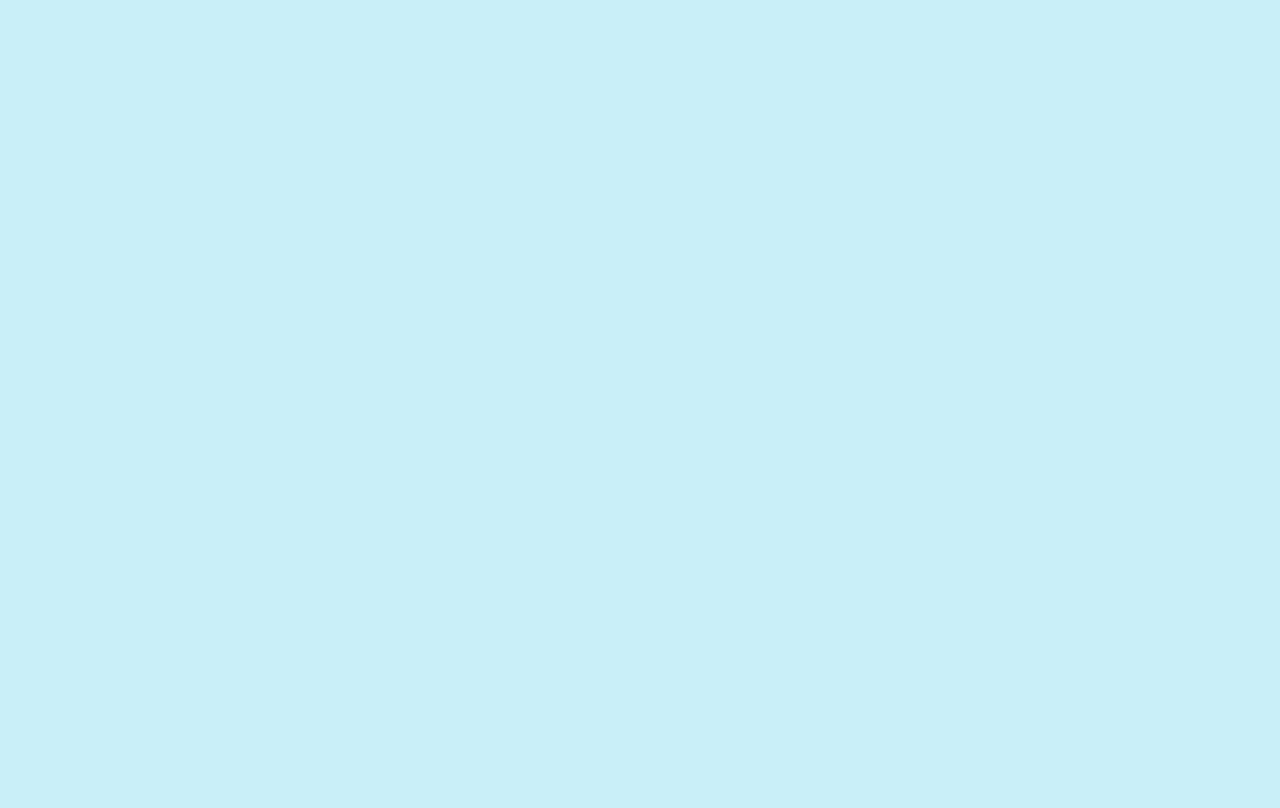
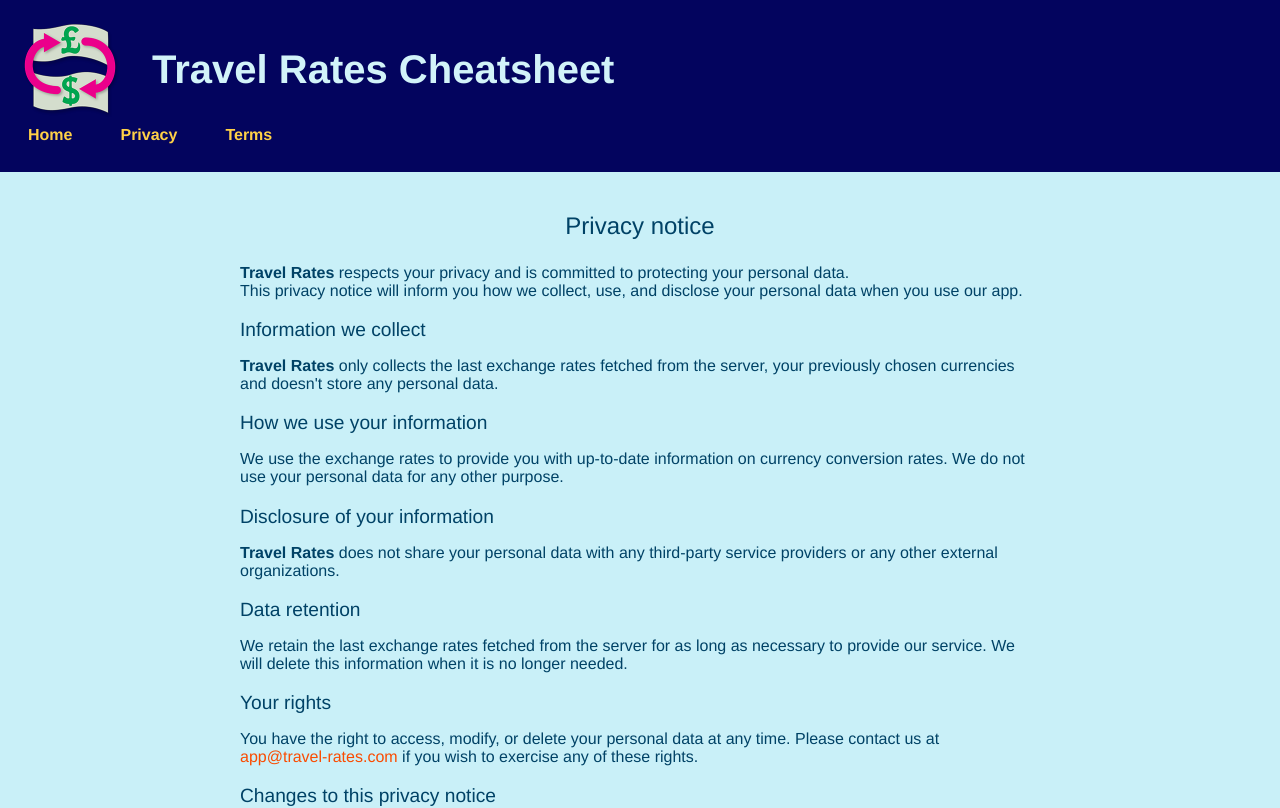
Before and after one commit to pcatlin/travel-rates-web, a React (Vite) app: page /privacy in a window 1280 px wide. Shown: the top 808 px of the page. Built offline with nearby package versions, Linux system fonts and the light colour scheme.

Commit message:
working locally too

```diff
--- a/src/main.jsx
+++ b/src/main.jsx
@@ -12,9 +12,9 @@ ReactDOM.createRoot(document.getElementById('root')).render(
         <ErrorBoundary>
             <BrowserRouter>
                 <Routes>
-                    <Route path="/" component={Home}/>
-                    <Route path="/privacy" component={Privacy}/>
-                    <Route path="/terms" element={Terms}/>
+                    <Route path="/" element={<Home/>}/>
+                    <Route path="/privacy" element={<Privacy/>}/>
+                    <Route path="/terms" element={<Terms/>}/>
                 </Routes>
             </BrowserRouter>
         </ErrorBoundary>
--- a/src/pages/terms.jsx
+++ b/src/pages/terms.jsx
@@ -2,12 +2,12 @@ import Header from "../components/header.jsx";
 
 export default function Terms() {
     return (
-        <>
+        <div className='app'>
             <Header/>
             <main className='page terms'>
                 <h1>Terms</h1>
                 <p>Terms go here.</p>
             </main>
-        </>
+        </div>
     );
 }
```
